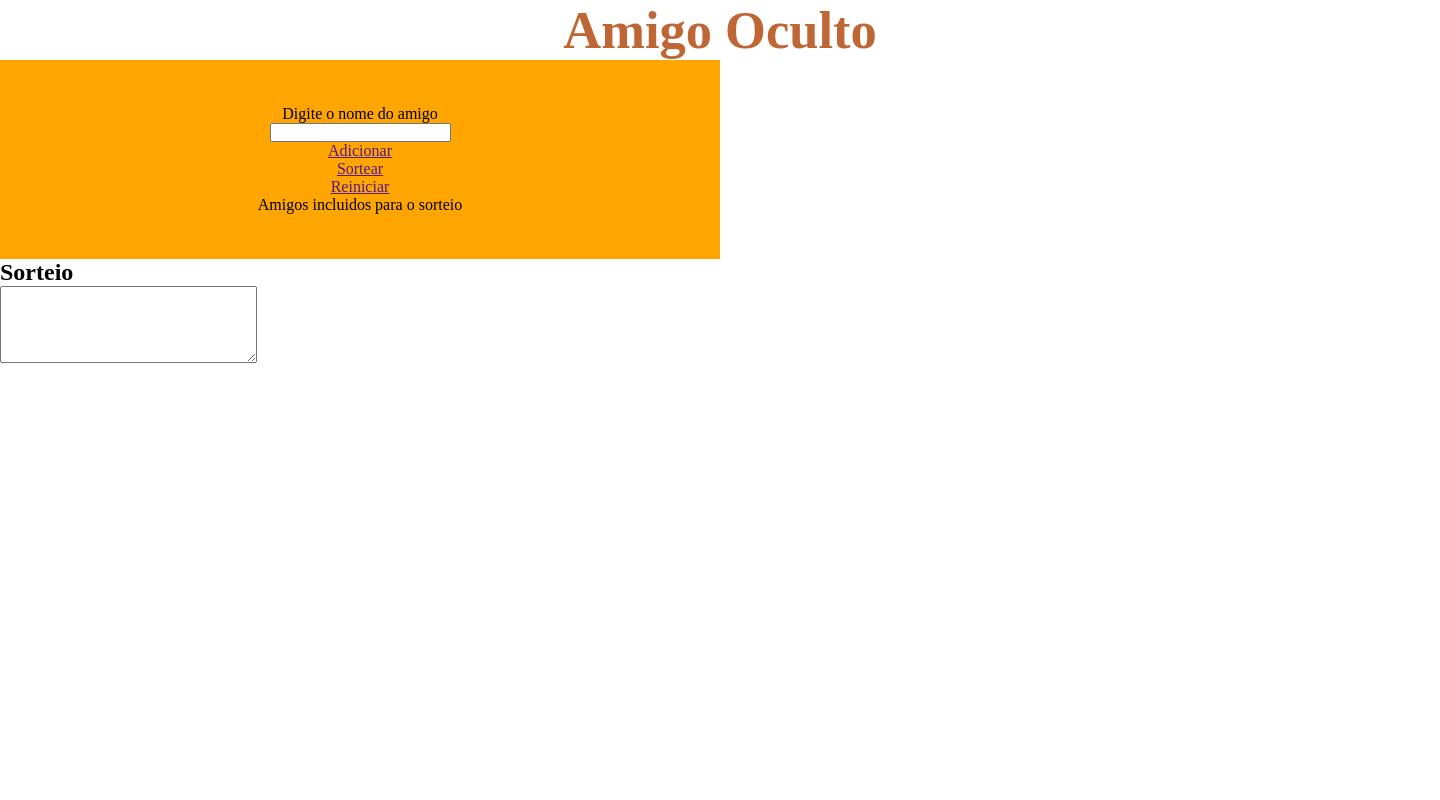
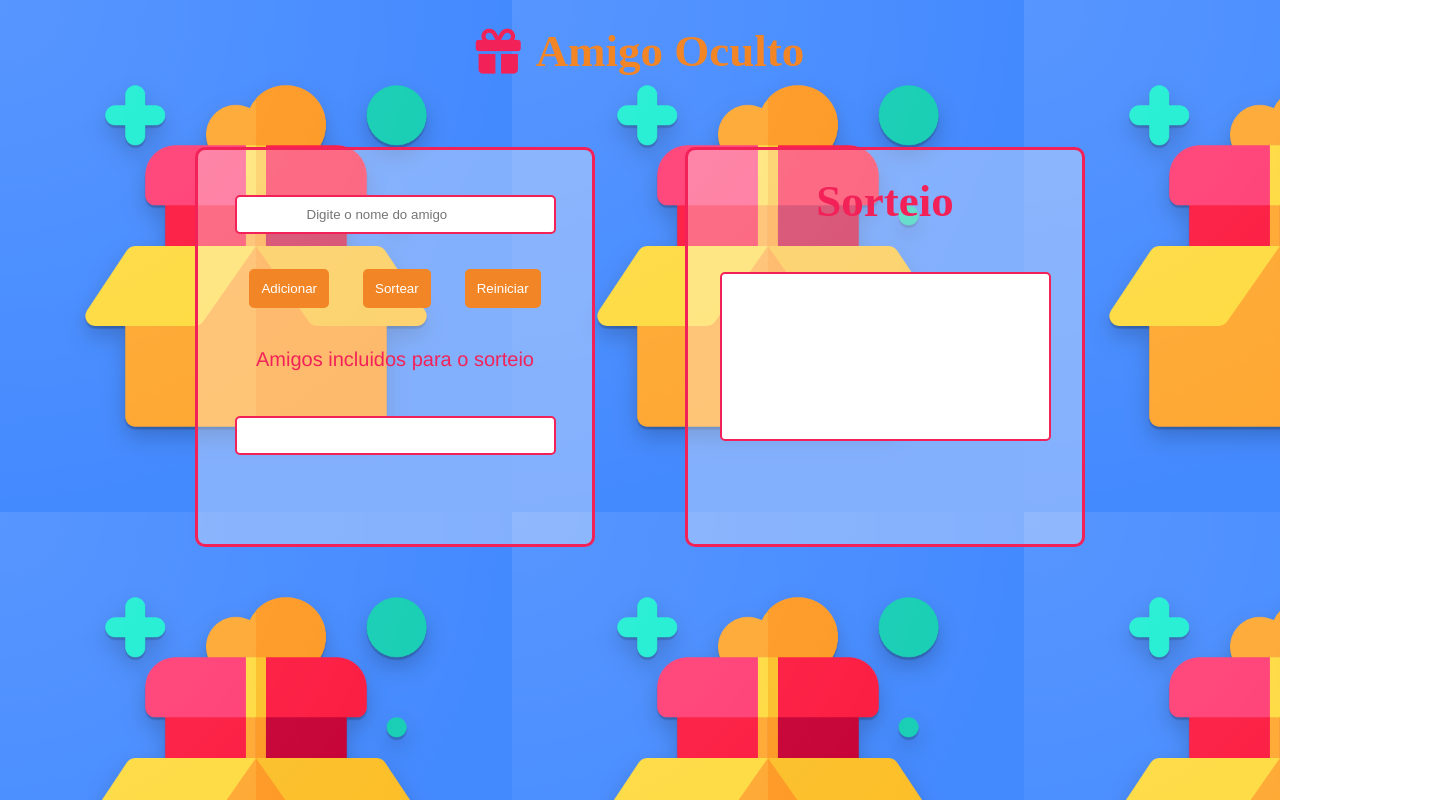
Before and after one commit to sam-alvarenga/AmigoOculto, a plain HTML site: page index.html in a window 1280 px wide. Shown: the whole page, 1440 px wide, since content can reach past the window. Drawn offline with Linux system fonts and the light colour scheme.

Commit message:
rezando hmtl e css

```diff
--- a/index.html
+++ b/index.html
@@ -7,42 +7,40 @@
     <meta name="viewport" content="width=device-width, initial-scale=1.0">
     <title>Sorteio Amigo Oculto</title>
     <link rel="stylesheet" href="style.css">
+
 </head>
 
 <body>
     <header>
-        <nav class="nav-bar">
-            <h1>Amigo Oculto</h1>
-        </nav>
+        <i class="fa-solid fa-gift"></i>
+        <h1>Amigo Oculto</h1>
+
     </header>
     <main>
-        <section class="page">
-            <div class="info-name">
-                <form action="">
-                    <p>Digite o nome do amigo</p>
-                    <label for="text"></label>
-                    <input type="text" required>
-                </form>
-            </div>
-            <div class="button">
-                <ul>
-                    <li><a href="">Adicionar</a></li>
-                    <li><a href="">Sortear</a></li>
-                    <li><a href="">Reiniciar</a></li>
-                </ul>
+        <section class="container">
+            <div class="pageone">
+                <div class="card-left">
+                    <input type="search" placeholder="Digite o nome do amigo">
+                </div>
+                <div class="btn">
+                    <button>Adicionar</button>
+                    <button>Sortear</button>
+                    <button>Reiniciar</button>
+                </div>
+                <div class="text">
+                    <p>Amigos incluidos para o sorteio</p>
+                    <input type="text">
+                </div>
             </div>
 
-            <div class="">
-                <p>Amigos incluidos para o sorteio</p>
-            </div>
+
+            <div class="pagetwo">
+                <h2>Sorteio</h2>
+                <input type="text">
         </section>
 
-        <section>
-            <h2>Sorteio</h2>
-            <label for="sorteio"></label>
-            <textarea name="sorteio" id="sorteio" cols="30" rows="5"></textarea>
-        </section>
     </main>
+    <script src="https://kit.fontawesome.com/5da7f5acfa.js" crossorigin="anonymous"></script>
 </body>
 
 </html>
--- a/style.css
+++ b/style.css
@@ -5,24 +5,94 @@
     list-style: none;
 }
 
-        body {
-            width: 1440px;
-            margin: 0 auto;
+body{
+    background-image: url(img/capa1.png);
+
+
+
 }
 
-        .nav-bar {
-            text-align: center;
-            font-size: 35px;
-            color: #BF6734;
+header {
+    display: flex;
+    justify-content: center;
+    align-items: center;
+    padding: 25px;
+    gap: 15px;
+
 }
 
-        .page {
-            width: 50%;
-            background-color: orange;
-            text-align: center;
-            padding: 45px;
+
+h1 {
+    font-size: 45px;
+    color: #F28627;
 }
 
-        #info-name {}
+.fa-solid {
+    font-size: 45px;
+    color: #F22259;
+}
 
-        .button {}
+.container {
+    display: flex;
+    justify-content: center;
+    width: 100%;
+    margin: auto;
+    max-width: 1200px;
+    padding: 0 20px;
+}
+
+.pageone, .pagetwo {
+    width: 400px;
+    height: 400px;
+    text-align: center;
+    border: solid 3px #F22259;
+    border-radius: 10px;
+    background-color: rgba(253, 249, 249, 0.342);
+    margin: 45px;
+}
+
+
+input {
+    padding: 10px 70px;
+    border-radius: 5px;
+    margin-top: 45px;
+    border: solid 2px #F22259;
+
+}
+
+.btn{
+    margin-top: 20px;
+}
+
+button:hover{
+    background-color: blue;
+}
+button {
+    margin: 15px;
+    padding: 10px;
+    border-radius: 5px;
+    border: solid 2px #F28627;
+    background-color: #F28627;
+    color: #fff;
+    cursor: pointer;
+}
+
+.text{
+    margin-top: 25px;
+}
+
+.text, .p{
+    font-size: 20px;
+    font-family: 'Franklin Gothic Medium', 'Arial Narrow', Arial, sans-serif;
+    color: #F22259;
+}
+
+.pagetwo h2{
+ font-size: 45px;
+ margin-top: 25px;
+ color: #F22259;
+}
+
+.pagetwo input{
+    padding: 75px;
+}
```
Also changed, not shown: img/capa1.png (added). Lines whose indentation alone changed are shown as unchanged.
